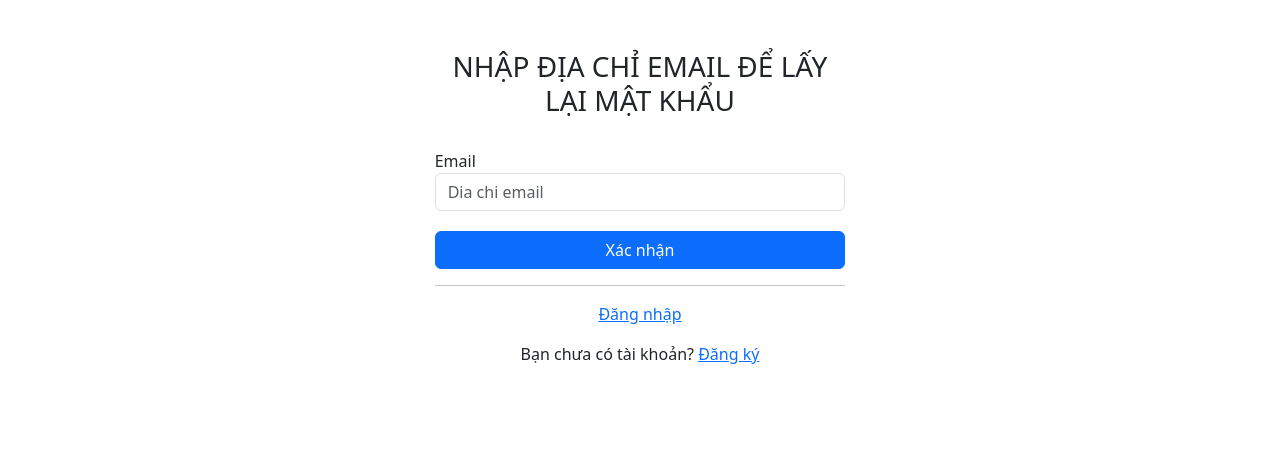
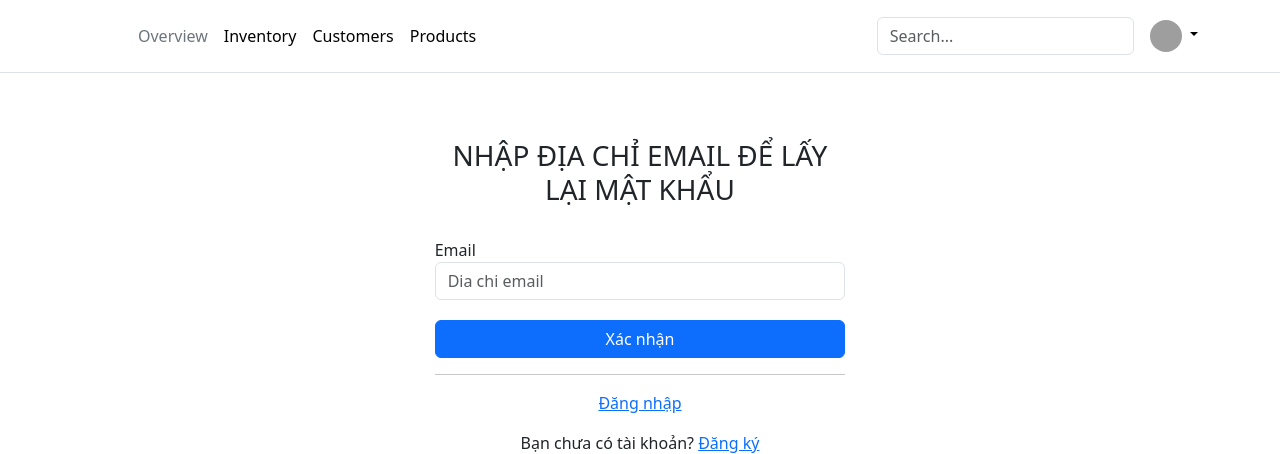
Before and after one commit to tien-huce-edu/phpStudies, a PHP site: page /index.php?module=auth&action=forgot in a window 1280 px wide. Shown: the top 454 px of the page. Run offline with PHP 8.4, Linux system fonts and the light colour scheme; some libraries are stand-ins or nearby versions; grey boxes are pictures that could not be loaded.

Commit message:
style:create header ui

```diff
--- a/module02/manager_users/templates/layout/header.php
+++ b/module02/manager_users/templates/layout/header.php
@@ -19,6 +19,44 @@ if (!defined('_CODE')) {
 </head>
 
 <body>
+    <header class="p-3 mb-3 border-bottom">
+        <div class="container">
+            <div class="d-flex flex-wrap align-items-center justify-content-center justify-content-lg-start">
+                <a href="/" class="d-flex align-items-center mb-2 mb-lg-0 link-body-emphasis text-decoration-none">
+                    <svg class="bi me-2" width="40" height="32" role="img" aria-label="Bootstrap">
+                        <use xlink:href="#bootstrap"></use>
+                    </svg>
+                </a>
+
+                <ul class="nav col-12 col-lg-auto me-lg-auto mb-2 justify-content-center mb-md-0">
+                    <li><a href="#" class="nav-link px-2 link-secondary">Overview</a></li>
+                    <li><a href="#" class="nav-link px-2 link-body-emphasis">Inventory</a></li>
+                    <li><a href="#" class="nav-link px-2 link-body-emphasis">Customers</a></li>
+                    <li><a href="#" class="nav-link px-2 link-body-emphasis">Products</a></li>
+                </ul>
+
+                <form class="col-12 col-lg-auto mb-3 mb-lg-0 me-lg-3" role="search">
+                    <input type="search" class="form-control" placeholder="Search..." aria-label="Search">
+                </form>
+
+                <div class="dropdown text-end">
+                    <a href="#" class="d-block link-body-emphasis text-decoration-none dropdown-toggle"
+                        data-bs-toggle="dropdown" aria-expanded="false">
+                        <img src="https://github.com/mdo.png" alt="mdo" width="32" height="32" class="rounded-circle">
+                    </a>
+                    <ul class="dropdown-menu text-small" style="">
+                        <li><a class="dropdown-item" href="#">New project...</a></li>
+                        <li><a class="dropdown-item" href="#">Settings</a></li>
+                        <li><a class="dropdown-item" href="#">Profile</a></li>
+                        <li>
+                            <hr class="dropdown-divider">
+                        </li>
+                        <li><a class="dropdown-item" href="#">Sign out</a></li>
+                    </ul>
+                </div>
+            </div>
+        </div>
+    </header>
 </body>
 
 </html>
```
